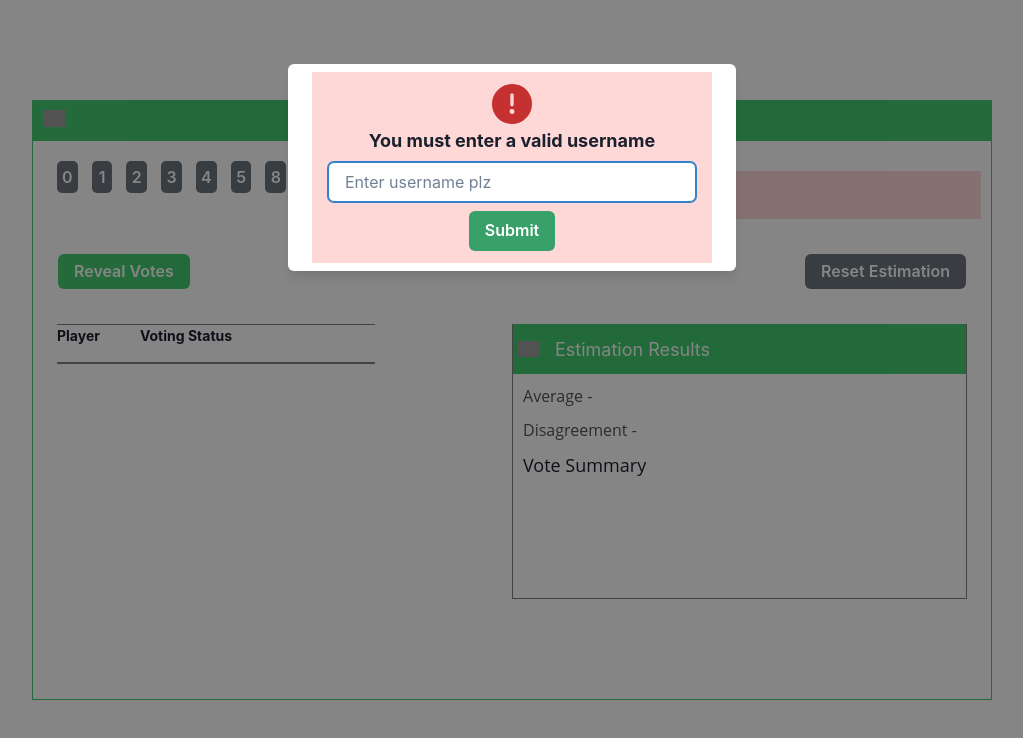
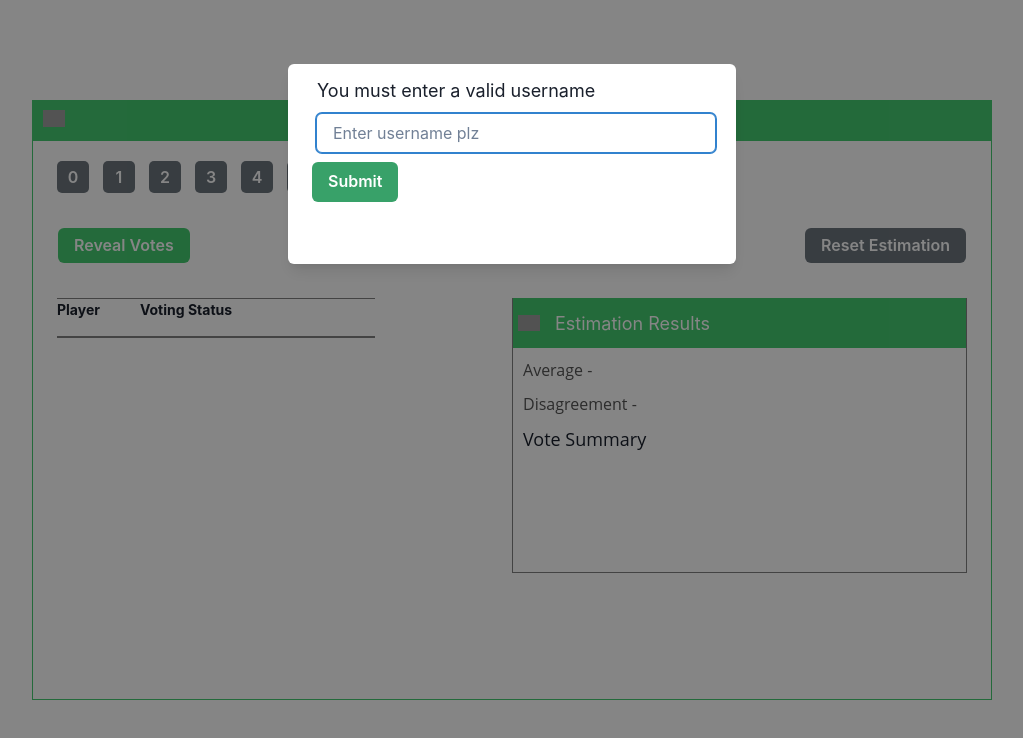
Before and after one commit to muratcan23/clone-Story-Estimate, a React (Create React App) app: page / in a window 1280 px wide. Both pictures are taken after a click on the button "13". Shown: the top 738 px of the page, without its empty margins (128-1151 px from the left). Built offline with nearby package versions, Linux system fonts and the light colour scheme; grey boxes are pictures that could not be loaded.

Commit message:
remove alert

```diff
--- a/src/Components/Votes.tsx
+++ b/src/Components/Votes.tsx
@@ -1,8 +1,4 @@
 import {
-  Alert,
-  AlertDescription,
-  AlertIcon,
-  AlertTitle,
   Box,
   Button,
   Flex,
@@ -58,32 +54,23 @@ const Votes: React.FC<VoteProps> = () => {
       {
         <Modal isOpen={isOpen} onClose={onClose}>
           <ModalOverlay />
-          <ModalContent>
-            <ModalBody>
-              <Alert
-                status="error"
-                variant="subtle"
-                flexDirection="column"
-                alignItems="center"
-                justifyContent="center"
-                textAlign="center"
-                height="100%"
-              >
-                <AlertIcon boxSize="40px" mr={0} />
-                <AlertTitle m="5px" fontSize="18px">
+          <ModalContent h="200px">
+            <ModalBody alignItems="center" justifyContent="center">
+              <Text m="5px" fontSize="18px">
                 You must enter a valid username
-                </AlertTitle>
+              </Text>
               <Input
                 bg="white"
                 placeholder="Enter username plz"
                 value={username}
                 onChange={handleUsernameChange}
                 m="4px"
+                alignItems="center"
+                justifyContent="center"
               />
               <Button colorScheme="green" onClick={handleVoteEntry} mt="5px">
                 Submit
               </Button>
-              </Alert>
             </ModalBody>
           </ModalContent>
         </Modal>
@@ -107,13 +94,6 @@ const Votes: React.FC<VoteProps> = () => {
           </Text>
         </Box>
       ))}
-      {isOpen && (
-        <Alert status="error" mt="15px" width="100%">
-          <AlertIcon />
-          <AlertTitle>Error!</AlertTitle>
-          <AlertDescription>Please enter a valid username.</AlertDescription>
-        </Alert>
-      )}
 
       {/* tempororay  displaying entered votes */}
       <Flex ml="auto" mr="10px">
```
Lines whose indentation alone changed are shown as unchanged.
